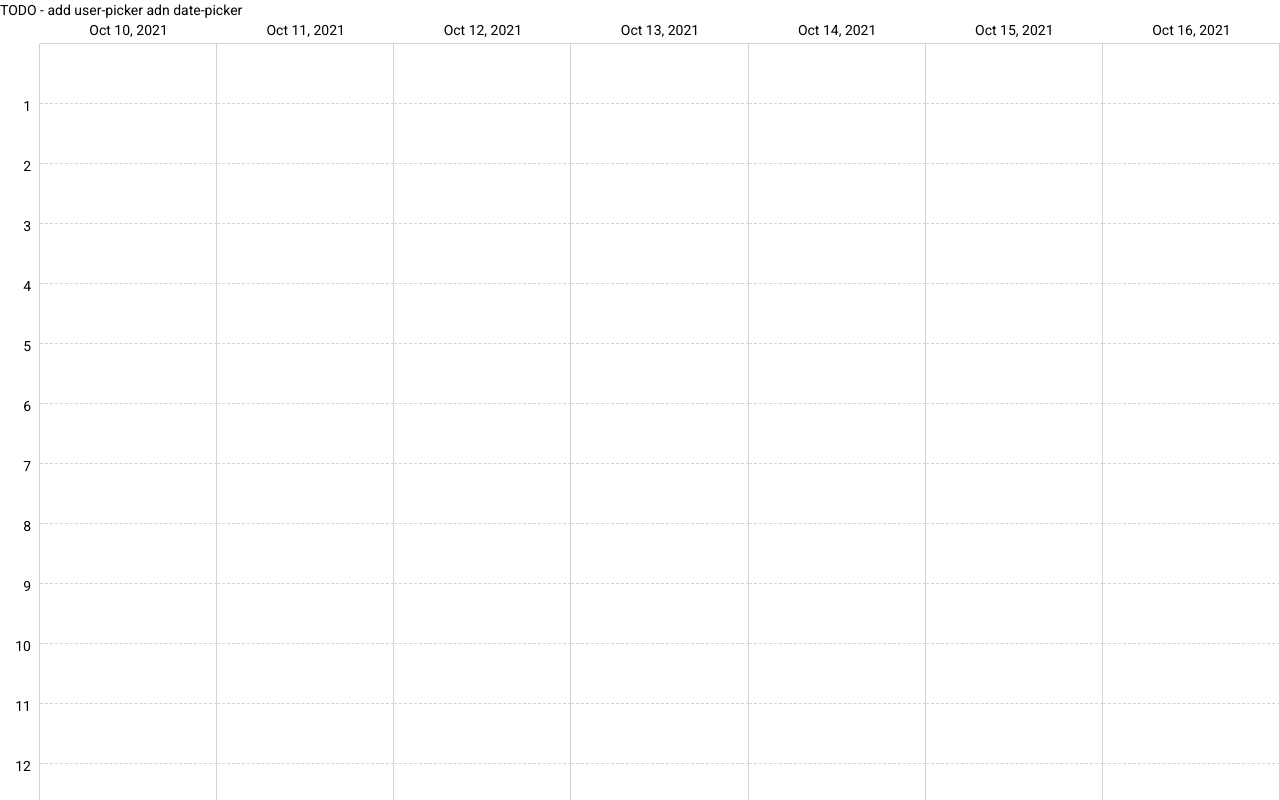
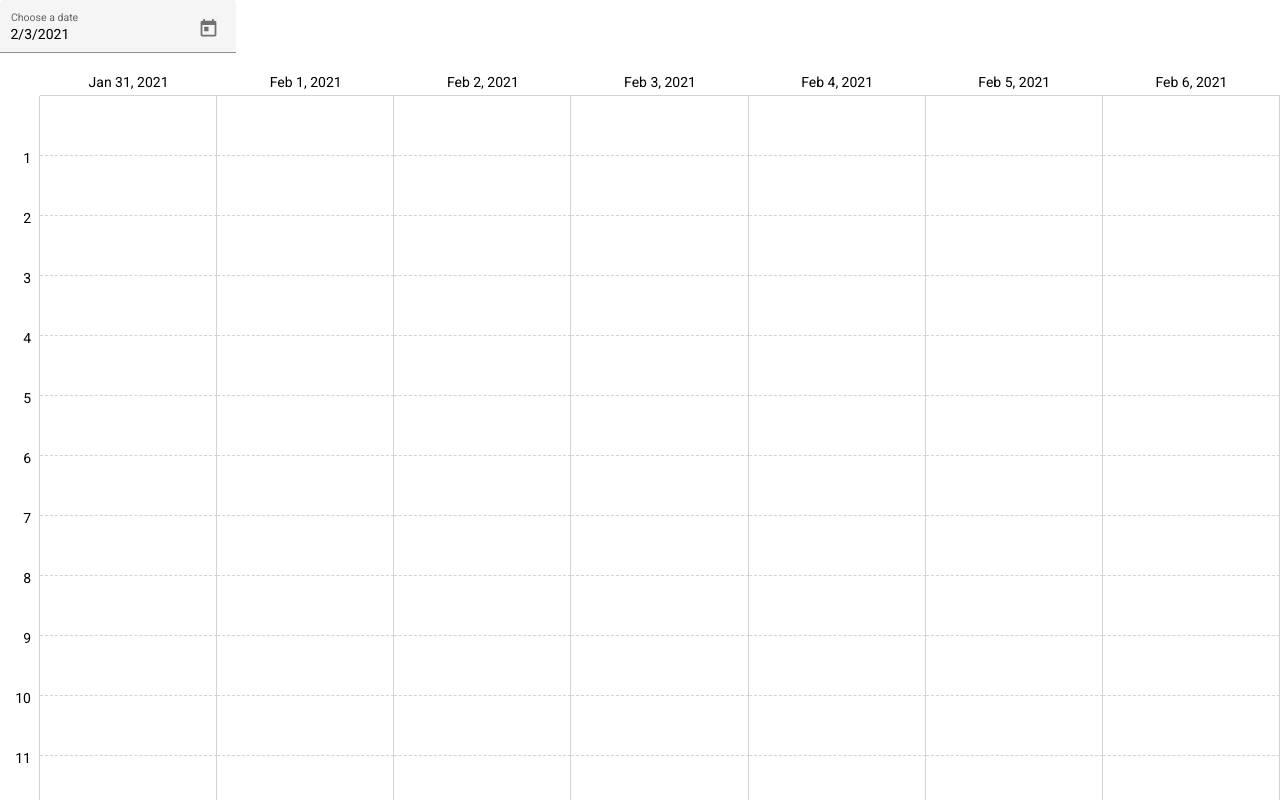
Before and after one commit to lucienbertin/wemaintain, an Angular app: page / in a window 1280 px wide. Shown: the top 800 px of the page. Built offline with nearby package versions, Linux system fonts and the light colour scheme.

Commit message:
[add] cahnging ref date

```diff
--- a/src/app/app.component.html
+++ b/src/app/app.component.html
@@ -1,9 +1,14 @@
 <article>
   <header>
-    TODO - add user-picker adn date-picker
+    <mat-form-field appearance="fill">
+      <mat-label>Choose a date</mat-label>
+      <input matInput [matDatepicker]="picker" [(ngModel)]="date">
+      <mat-datepicker-toggle matSuffix [for]="picker"></mat-datepicker-toggle>
+      <mat-datepicker #picker></mat-datepicker>
+    </mat-form-field>
   </header>
   <section>
-    <app-calendar></app-calendar>
+    <app-calendar [date]="date"></app-calendar>
   </section>
   <footer>
 
--- a/src/app/app.component.ts
+++ b/src/app/app.component.ts
@@ -6,11 +6,7 @@
   styleUrls: ['./app.component.scss']
 })
 export class AppComponent {
-  value = null;
 
-  foods = [
-    {value: 'steak-0', viewValue: 'Steak'},
-    {value: 'pizza-1', viewValue: 'Pizza'},
-    {value: 'tacos-2', viewValue: 'Tacos'}
-  ];
+
+  date = new Date("2021-02-03");
 }
```
Also changed, not shown: src/app/app.module.ts (+6 -2 lines).
